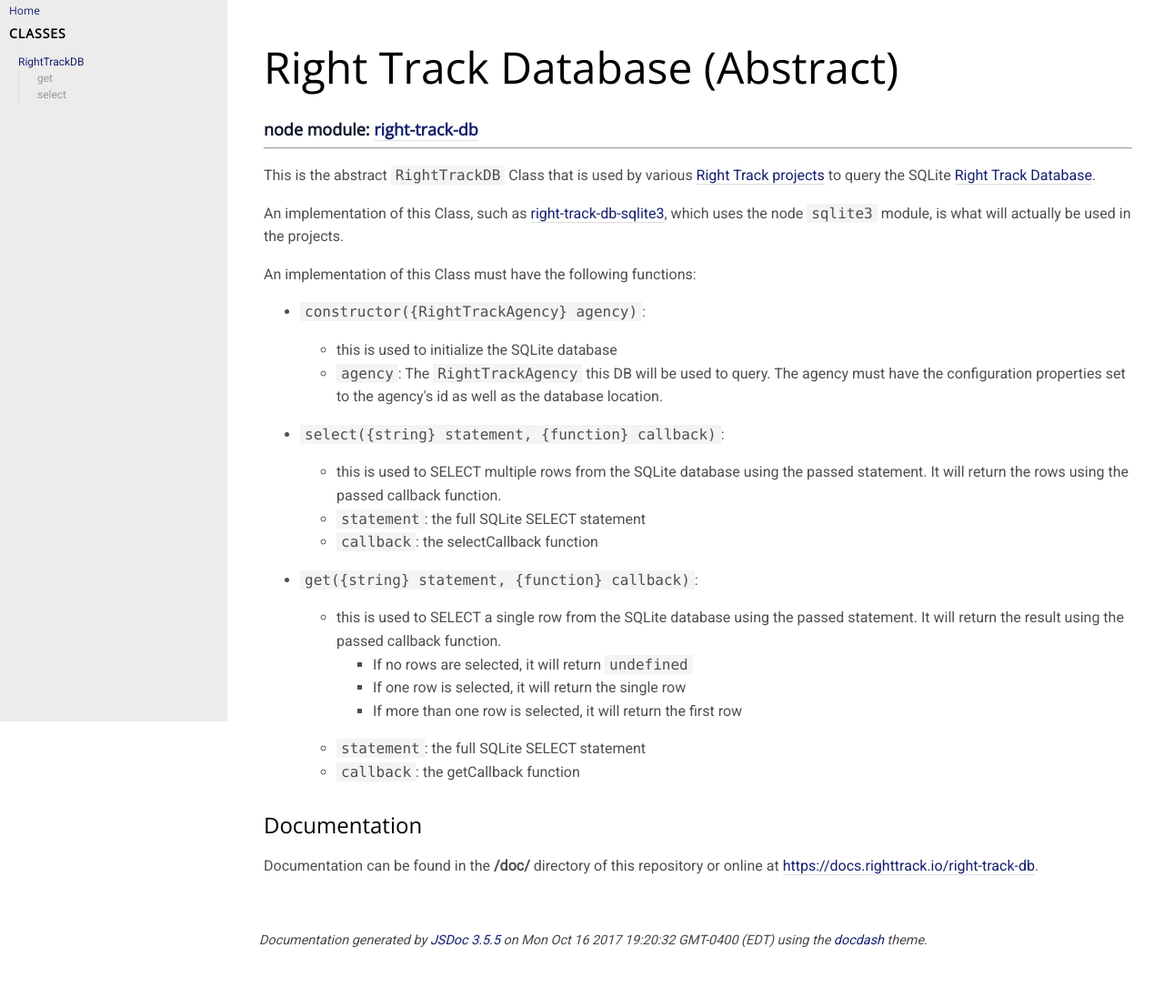
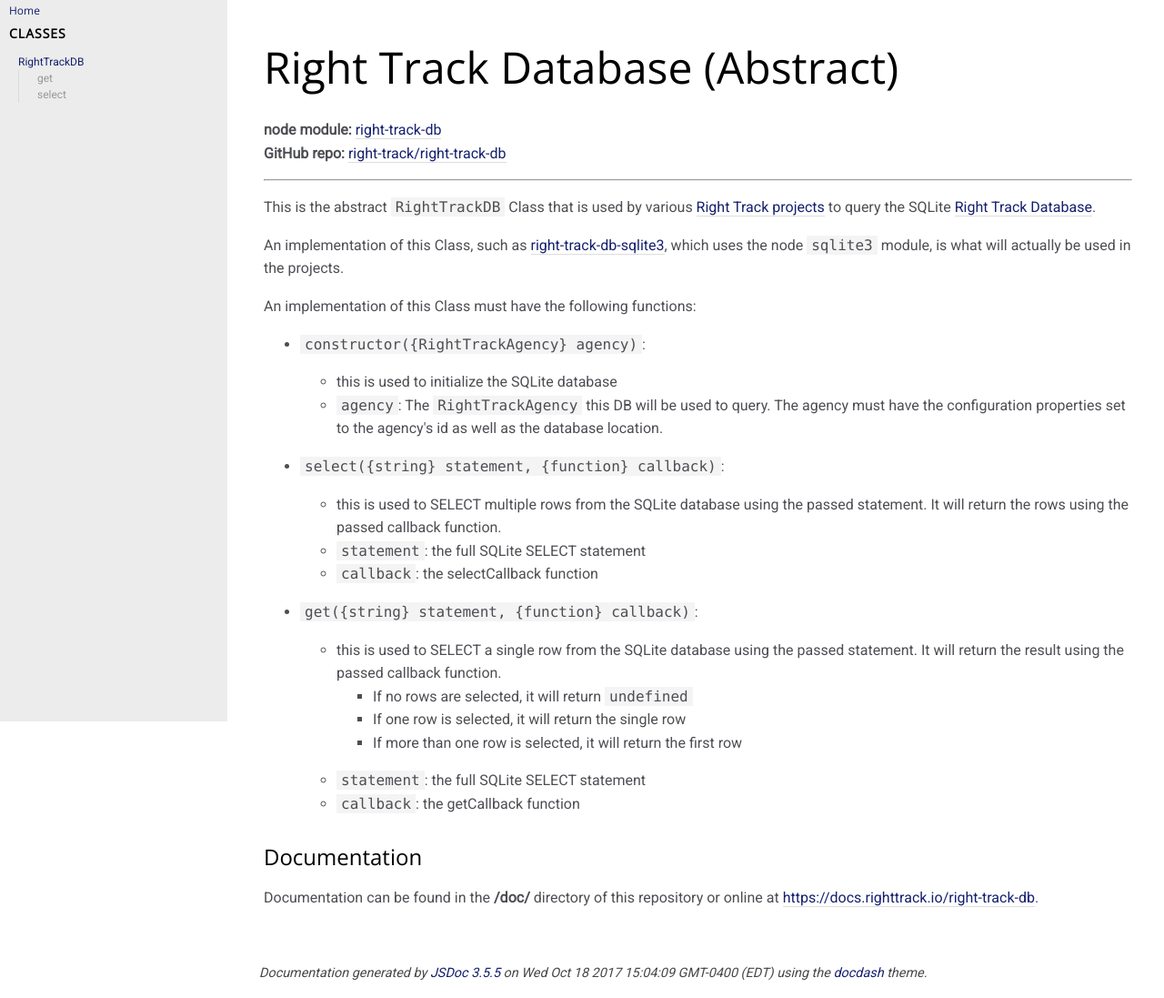
Before and after one commit to right-track/right-track-db, a website: page doc/index.html in a window 1280 px wide. Shown: the part 7-1104 px from the top of the page at 91% size. Before the commit the page ends 1069 px from the top, so only its background shows below. Drawn offline with nearby package versions, Linux system fonts and the light colour scheme.

Commit message:
Update README and docs

```diff
--- a/doc/index.html
+++ b/doc/index.html
@@ -47,7 +47,8 @@
 
 
     <section class="readme">
-        <article><h1>Right Track Database (Abstract)</h1><h4>node module: <a href="https://www.npmjs.com/package/right-track-db">right-track-db</a></h4><hr>
+        <article><h1>Right Track Database (Abstract)</h1><p><strong>node module:</strong> <a href="https://www.npmjs.com/package/right-track-db">right-track-db</a><br><strong>GitHub repo:</strong> <a href="https://github.com/right-track/right-track-db">right-track/right-track-db</a></p>
+<hr>
 <p>This is the abstract <code>RightTrackDB</code> Class that is used by various <a href="https://github.com/right-track">Right Track projects</a>
 to query the SQLite <a href="https://github.com/right-track/right-track-db-build">Right Track Database</a>.</p>
 <p>An implementation of this Class, such as <a href="https://github.com/right-track/right-track-db-sqlite3">right-track-db-sqlite3</a>,
@@ -100,7 +101,7 @@ function.<ul>
 <br class="clear">
 
 <footer>
-    Documentation generated by <a href="https://github.com/jsdoc3/jsdoc">JSDoc 3.5.5</a> on Mon Oct 16 2017 19:20:32 GMT-0400 (EDT) using the <a href="https://github.com/clenemt/docdash">docdash</a> theme.
+    Documentation generated by <a href="https://github.com/jsdoc3/jsdoc">JSDoc 3.5.5</a> on Wed Oct 18 2017 15:04:09 GMT-0400 (EDT) using the <a href="https://github.com/clenemt/docdash">docdash</a> theme.
 </footer>
 
 <script>prettyPrint();</script>
```
Also changed, not shown: doc/RightTrackDB.html (+1 -1 lines), doc/index.js.html (+1 -1 lines), README.md.
